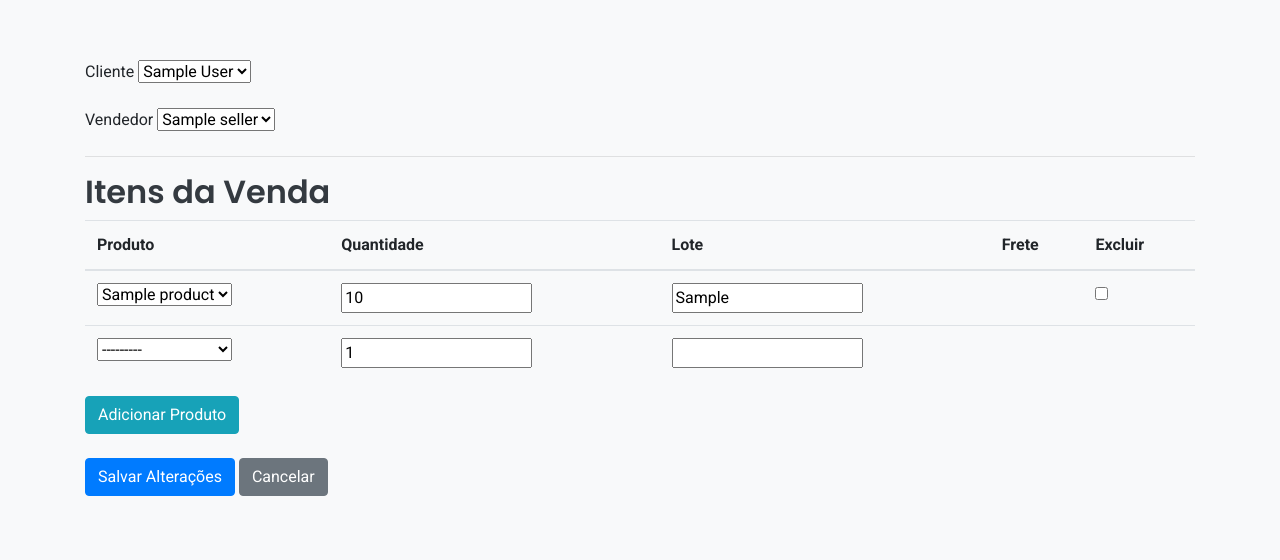
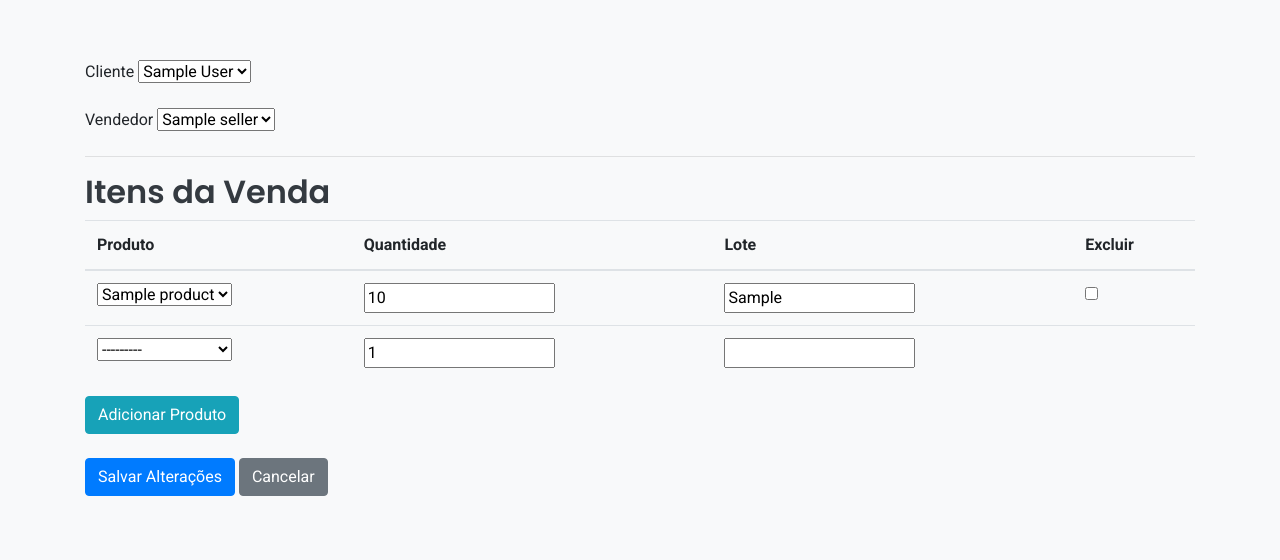
Before and after one commit to marcelprado35-del/App-Vendas-e-Estoque-Ar-Cond-ELETRONORTEAR, a Django app: page /sales/1/update/ in a window 1280 px wide. Shown: the part 373-933 px from the top of the page. Run offline with Django 5.2, Linux system fonts and the light colour scheme; tables that the repository leaves empty hold one stand-in row (values such as "Sample post"); some libraries are stand-ins or nearby versions.

Commit message:
Edit core/templates/core/sale_form.html via Editor

```diff
--- a/core/templates/core/sale_form.html
+++ b/core/templates/core/sale_form.html
@@ -48,7 +48,6 @@
                         <th>Produto</th>
                         <th>Quantidade</th>
                         <th>Lote</th>
-                        <th>Frete</th>
                         <th>Excluir</th>
                     </tr>
                 </thead>
@@ -67,10 +66,6 @@
                             <td>
                                 {{ form.lote }}
                                 {% for error in form.lote.errors %}<div class="alert alert-danger mt-1">{{ error }}</div>{% endfor %}
-                            </td>
-                            <td>
-                                {{ form.Frete }}
-                                {% for error in form.Frete.errors %}<div class="alert alert-danger mt-1">{{ error }}</div>{% endfor %}
                             </td>
                             <td>
                                 {% if form.instance.pk %}{{ form.DELETE }}{% endif %}
@@ -100,9 +95,6 @@
             {{ formset.empty_form.lote }}
         </td>
         <td>
-            {{ formset.empty_form.Frete }}
-        </td>
-        <td>
             {{ formset.empty_form.DELETE }}
         </td>
     </tr>
```
